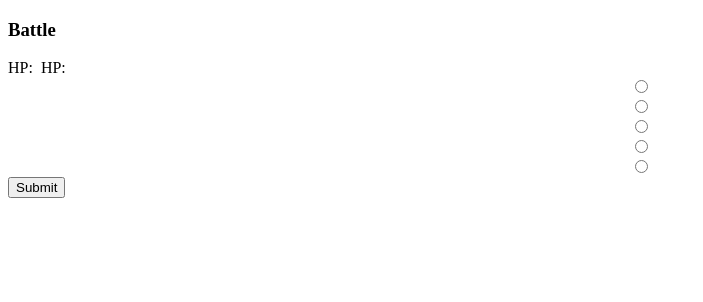
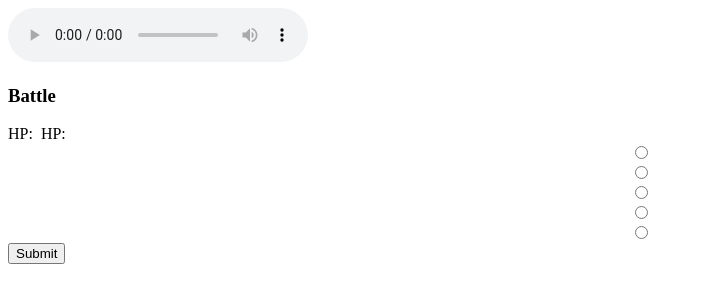
Before and after one commit to ckaynatividad/pokemon-battling, a website with bundled scripts: page battle/index.html in a window 1280 px wide. Shown: the whole page, without its empty margins (0-703 px from the left). Built offline with nearby package versions, Linux system fonts and the light colour scheme.

Commit message:
battle music

```diff
--- a/battle/index.html
+++ b/battle/index.html
@@ -5,6 +5,7 @@
     <meta http-equiv="X-UA-Compatible" content="IE=edge">
     <meta name="viewport" content="width=device-width, initial-scale=1.0">
     <link rel="stylesheet" href="./battle.css">
+    <audio controls autoplay loop src="../assets/battle.wav"></audio>
     <title>Document</title>
 </head>
 <body>
```
Also changed, not shown: 2 other files.
